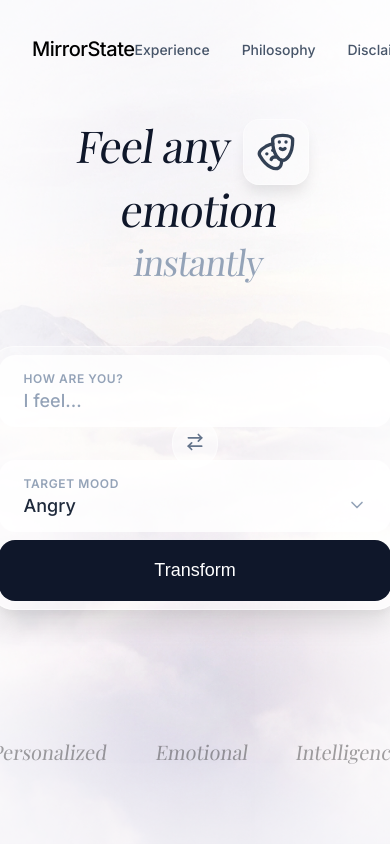
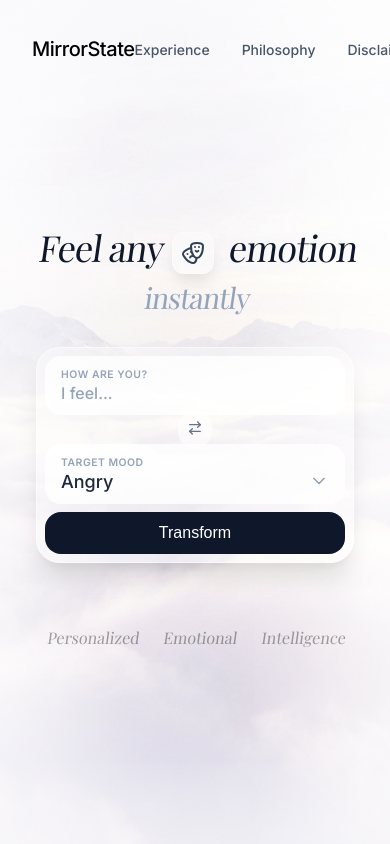
Before and after one commit to kwstx/MirrorState, a Next.js app: page / in a window 390 px wide. Built offline with nearby package versions, Linux system fonts and the light colour scheme; a web font is replaced by a local one.

Commit message:
Refine mobile styles: smaller inputs, compact margins, better title scaling

```diff
--- a/src/app/globals.css
+++ b/src/app/globals.css
@@ -184,8 +184,9 @@ body {
   flex-direction: column;
   align-items: center;
   justify-content: center;
-  padding-top: 5rem;
-  padding-bottom: 2.5rem;
+  padding-top: 4rem;
+  /* Reduced from 5rem */
+  padding-bottom: 2rem;
   z-index: 110;
 }
 
@@ -197,16 +198,19 @@ body {
 
 .hero-title {
   font-family: var(--font-serif);
-  font-size: 2.75rem;
+  font-size: 2.25rem;
+  /* Reduced from 2.75rem */
   line-height: 1.1;
   color: #0f172a;
-  margin-bottom: 2rem;
+  margin-bottom: 1.5rem;
+  /* Reduced from 2rem */
   letter-spacing: -0.025em;
 }
 
 @media (min-width: 768px) {
   .hero-title {
     font-size: 4.5rem;
+    margin-bottom: 3rem;
   }
 }
 
@@ -223,24 +227,40 @@ body {
 .icon-wrapper {
   display: inline-flex;
   vertical-align: middle;
-  margin: 0 0.5rem;
-  padding: 0.75rem;
+  margin: 0 0.25rem;
+  padding: 0.5rem;
+  /* Reduced padding */
   background-color: rgba(255, 255, 255, 0.3);
   backdrop-filter: blur(8px);
-  border-radius: 1rem;
+  border-radius: 0.75rem;
   box-shadow: 0 10px 15px -3px rgba(0, 0, 0, 0.1);
   border: 1px solid rgba(255, 255, 255, 0.4);
 }
 
 .icon-drama {
-  width: 2.5rem;
-  height: 2.5rem;
+  width: 1.5rem;
+  /* Reduced size */
+  height: 1.5rem;
   color: #334155;
+}
+
+@media (min-width: 768px) {
+  .icon-wrapper {
+    margin: 0 0.5rem;
+    padding: 0.75rem;
+    border-radius: 1rem;
+  }
+
+  .icon-drama {
+    width: 2.5rem;
+    height: 2.5rem;
+  }
 }
 
 /* Mood Interface (Glass Bar) */
 .mood-interface {
-  margin-top: 4rem;
+  margin-top: 2rem;
+  /* Reduced from 4rem */
   background-color: rgba(255, 255, 255, 0.4);
   backdrop-filter: blur(12px);
   border-radius: 1.5rem;
@@ -252,12 +272,14 @@ body {
   box-shadow: 0 20px 25px -5px rgba(0, 0, 0, 0.1), 0 10px 10px -5px rgba(0, 0, 0, 0.04);
   border: 1px solid rgba(255, 255, 255, 0.5);
   max-width: 48rem;
+  width: 100%;
   margin-left: auto;
   margin-right: auto;
 }
 
 @media (min-width: 768px) {
   .mood-interface {
+    margin-top: 4rem;
     flex-direction: row;
     gap: 0.5rem;
   }
@@ -267,7 +289,8 @@ body {
   flex: 1;
   background-color: rgba(255, 255, 255, 0.8);
   border-radius: 1rem;
-  padding: 1rem 1.5rem;
+  padding: 0.75rem 1rem;
+  /* Reduced padding */
   display: flex;
   flex-direction: column;
   align-items: flex-start;
@@ -276,18 +299,31 @@ body {
   cursor: text;
 }
 
+@media (min-width: 768px) {
+  .input-group {
+    padding: 1rem 1.5rem;
+  }
+}
+
 .input-group:focus-within {
   box-shadow: 0 0 0 2px #e9d5ff;
-  /* purple-200 */
 }
 
 .input-label {
-  font-size: 0.75rem;
+  font-size: 0.65rem;
+  /* Reduced */
   font-weight: 600;
   text-transform: uppercase;
   color: #94a3b8;
-  margin-bottom: 0.25rem;
+  margin-bottom: 0.125rem;
   letter-spacing: 0.05em;
+}
+
+@media (min-width: 768px) {
+  .input-label {
+    font-size: 0.75rem;
+    margin-bottom: 0.25rem;
+  }
 }
 
 .mood-input,
@@ -296,10 +332,19 @@ body {
   border: none;
   outline: none;
   width: 100%;
-  font-size: 1.125rem;
+  font-size: 1rem;
+  /* Slightly smaller */
   font-weight: 500;
   color: #1e293b;
   font-family: var(--font-sans);
+}
+
+@media (min-width: 768px) {
+
+  .mood-input,
+  .mood-select {
+    font-size: 1.125rem;
+  }
 }
 
 .mood-input::placeholder {
@@ -309,11 +354,11 @@ body {
 .mood-select {
   cursor: pointer;
   appearance: none;
-  /* simple removal of default arrow, could add custom one if time permits */
 }
 
 .btn-swap {
-  padding: 0.75rem;
+  padding: 0.5rem;
+  /* Reduced */
   background-color: rgba(255, 255, 255, 0.5);
   border-radius: 9999px;
   color: #64748b;
@@ -321,11 +366,12 @@ body {
   cursor: pointer;
   transition: all 0.2s;
   z-index: 10;
-  margin: -1rem 0;
+  margin: -0.75rem 0;
 }
 
 @media (min-width: 768px) {
   .btn-swap {
+    padding: 0.75rem;
     margin: 0;
   }
 }
@@ -336,17 +382,25 @@ body {
 }
 
 .icon-swap {
-  width: 1.25rem;
-  height: 1.25rem;
+  width: 1rem;
+  height: 1rem;
+}
+
+@media (min-width: 768px) {
+  .icon-swap {
+    width: 1.25rem;
+    height: 1.25rem;
+  }
 }
 
 .btn-transform {
   background-color: #0f172a;
   color: white;
   border-radius: 1rem;
-  padding: 1.25rem 2rem;
+  padding: 0.75rem 1rem;
+  /* Reduced */
   font-weight: 500;
-  font-size: 1.125rem;
+  font-size: 1rem;
   border: none;
   cursor: pointer;
   width: 100%;
@@ -358,12 +412,12 @@ body {
 
 @media (min-width: 768px) {
   .btn-transform {
+    padding: 1.25rem 2rem;
+    font-size: 1.125rem;
     width: auto;
     height: 100%;
-    /* to match input group height if strictly flexed */
     align-self: stretch;
     transform: translateY(6px);
-    /* Just a notch lower */
   }
 }
 
@@ -373,35 +427,64 @@ body {
 
 /* Footer (Logos/Text) */
 .hero-footer {
-  margin-top: 8rem;
+  margin-top: 4rem;
+  /* Reduced */
   display: flex;
   justify-content: center;
-  gap: 3rem;
+  gap: 1.5rem;
+  /* Reduced */
   opacity: 0.4;
   filter: grayscale(100%);
   mix-blend-mode: multiply;
+  flex-wrap: wrap;
+  /* Allow wrapping on very small screens */
+}
+
+@media (min-width: 768px) {
+  .hero-footer {
+    margin-top: 8rem;
+    gap: 3rem;
+  }
 }
 
 .hero-footer span {
   font-family: var(--font-serif);
   font-style: italic;
-  font-size: 1.25rem;
+  font-size: 1rem;
+  /* Reduced */
   transform: skewX(6deg);
   display: inline-block;
+}
+
+@media (min-width: 768px) {
+  .hero-footer span {
+    font-size: 1.25rem;
+  }
 }
 
 /* Glass Card */
 .glass-card {
   background-color: rgba(255, 255, 255, 0.4);
   backdrop-filter: blur(16px);
-  border-radius: 2rem;
-  padding: 3rem;
+  border-radius: 1.5rem;
+  /* Reduced */
+  padding: 1.5rem;
+  /* Reduced */
   box-shadow: 0 25px 50px -12px rgba(0, 0, 0, 0.1);
   border: 1px solid rgba(255, 255, 255, 0.5);
   display: flex;
   flex-direction: column;
-  gap: 2rem;
+  gap: 1.5rem;
 }
+
+@media (min-width: 768px) {
+  .glass-card {
+    border-radius: 2rem;
+    padding: 3rem;
+    gap: 2rem;
+  }
+}
+
 
 .form-title {
   font-family: var(--font-serif);
```
